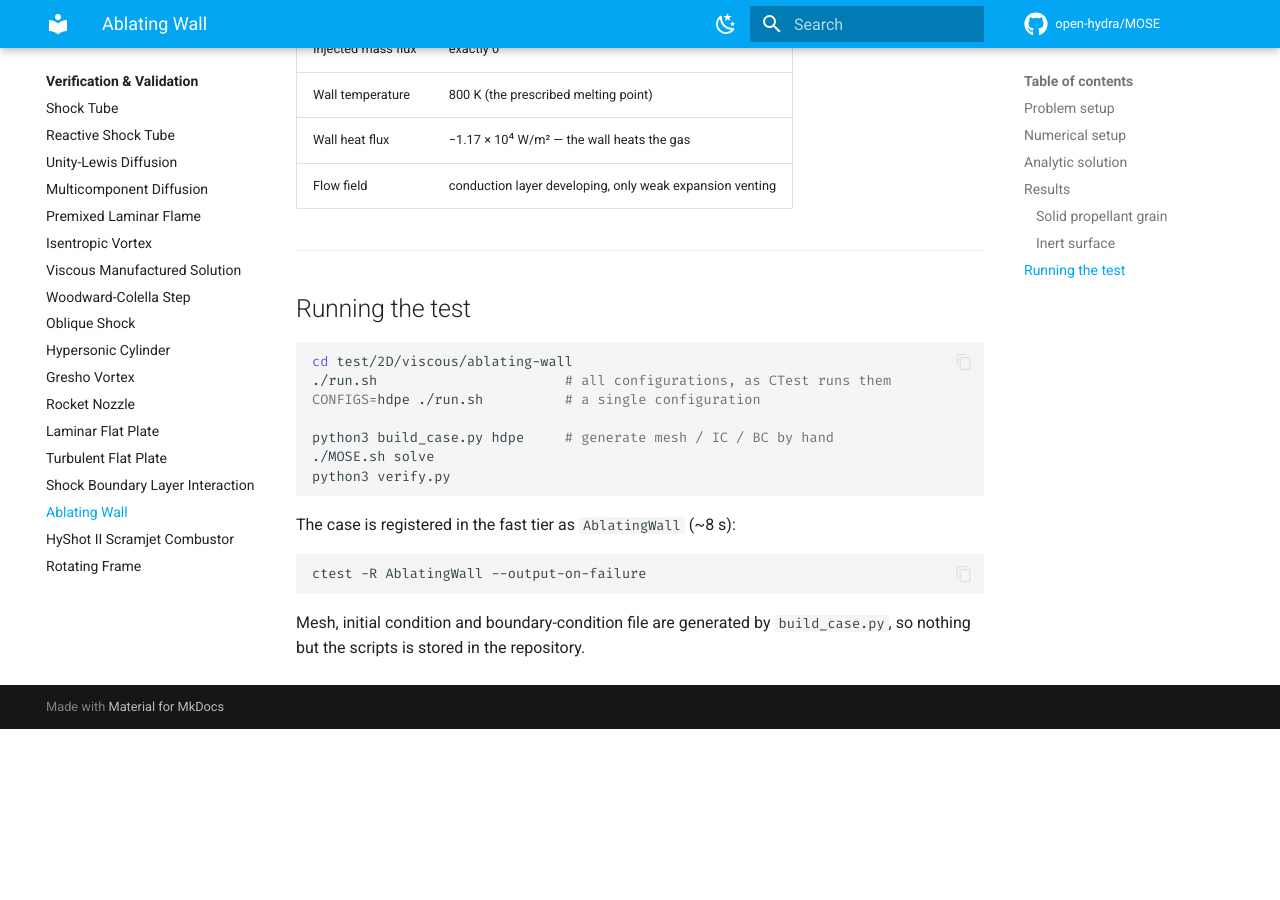
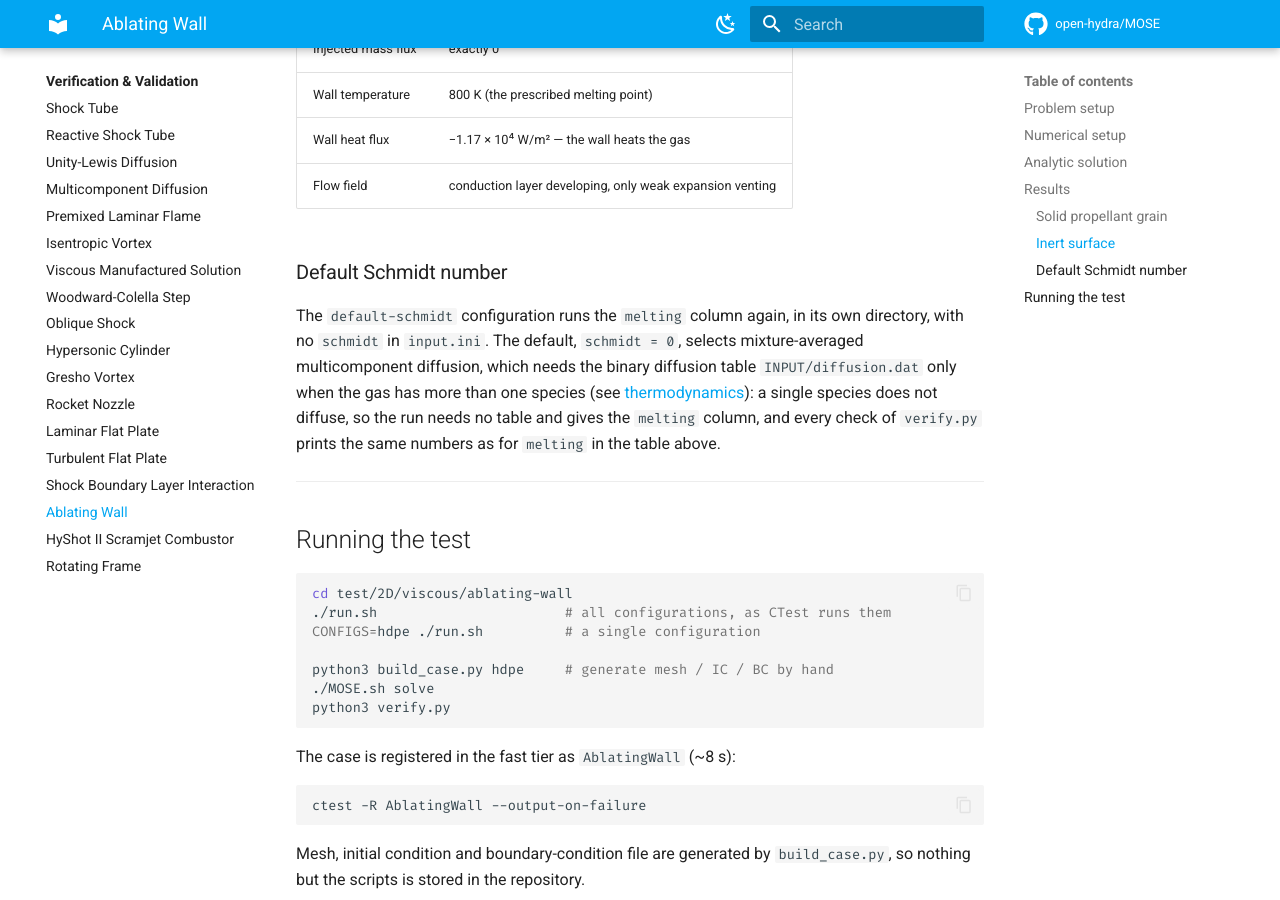
Before and after one commit to open-hydra/MOSE, an MkDocs documentation site: the page built from docs/vv/2D-ablating-wall.md, in a window 1280 px wide and 900 px high, scrolled down 3462 px. Built offline with MkDocs 1.6.1 and Material for MkDocs 9.7.7, drawn with Linux system fonts in a browser that asks for light colours; comment, search, counter and statistics services are not loaded; before the commit the page ends 4191 px from its top, so only the background shows below that.

Commit message:
Setup: require the diffusion table only with more than one species
Why: schmidt defaults to 0.0, which selects mixture-averaged
multicomponent diffusion. Since the previous commit Stop_Simulation
also reports the errors of the transport data, so the check of
Assign_Setup that Sc <= 0 comes with a binary diffusion table stopped
at set-up every viscous case of one species without schmidt. With a
single species there is no species diffusion: FLINT (co_DS_expr)
returns D = 0 without reading the table.

Fix: the check applies only when there is more than one species; a
case with several species and no table still stops at set-up.
docs/theory/thermo.md says that the table is needed only with more
than one species.

Before and after: viscous cases of one species without schmidt run, as
before the previous commit; mixtures without the table stop at set-up
with the diffusion-table error, before the initial condition is read.

Test: AblatingWall runs the melting column again without schmidt (the
configuration default-schmidt, in its own directory, checked against
the closed form like the others): one species needs no
INPUT/diffusion.dat. On the parent that run stops at set-up with the
diffusion-table error, and AblatingWall fails; with this commit it
passes, with the 13 checks of melting. ExitCodes
(test/fast/input-checks/exit-codes, new: the exit codes of the error
stops, on the Sod tube of test/1D/Sod79) runs the tube as a viscous
mixture of four species, without schmidt and without the table: it must
stop at set-up with a non-zero exit code and the diffusion-table error,
and write no solution. It passes on the parent too: it guards the stop
of mixtures.
ExitCodes is the first part of InputChecks, a new fast test
(test/fast/input-checks/run.sh) that runs its parts one after the other,
each in its folder.

Class: R (every viscous single-species case without schmidt
stopped at set-up with the error of the missing diffusion table).

Basis: derivation. With one species there is no species
diffusion: FLINT returns D = 0 without reading the table (co_DS_expr,
src/lib/Lib_ThermoTransport.f90 of FLINT), so the table is needed
only with more than one species.

Co-Authored-By: Claude Opus 5.5 <noreply@anthropic.com>

```diff
--- a/docs/vv/2D-ablating-wall.md
+++ b/docs/vv/2D-ablating-wall.md
@@ -126,6 +126,14 @@ condition must fall back to an impermeable wall:
 | Wall heat flux | −1.17 × 10⁴ W/m² — the wall heats the gas |
 | Flow field | conduction layer developing, only weak expansion venting |
 
+### Default Schmidt number
+
+The `default-schmidt` configuration runs the `melting` column again, in its own directory, with no `schmidt` in
+`input.ini`.  The default, `schmidt = 0`, selects mixture-averaged multicomponent diffusion, which needs the binary
+diffusion table `INPUT/diffusion.dat` only when the gas has more than one species (see
+[thermodynamics](../theory/thermo.md)): a single species does not diffuse, so the run needs no table and gives
+the `melting` column, and every check of `verify.py` prints the same numbers as for `melting` in the table above.
+
 ---
 
 ## Running the test
```
Also changed, not shown: docs/development/testing.md (+4 -1 lines), docs/theory/thermo.md (+4 -1 lines), 10 other files.
